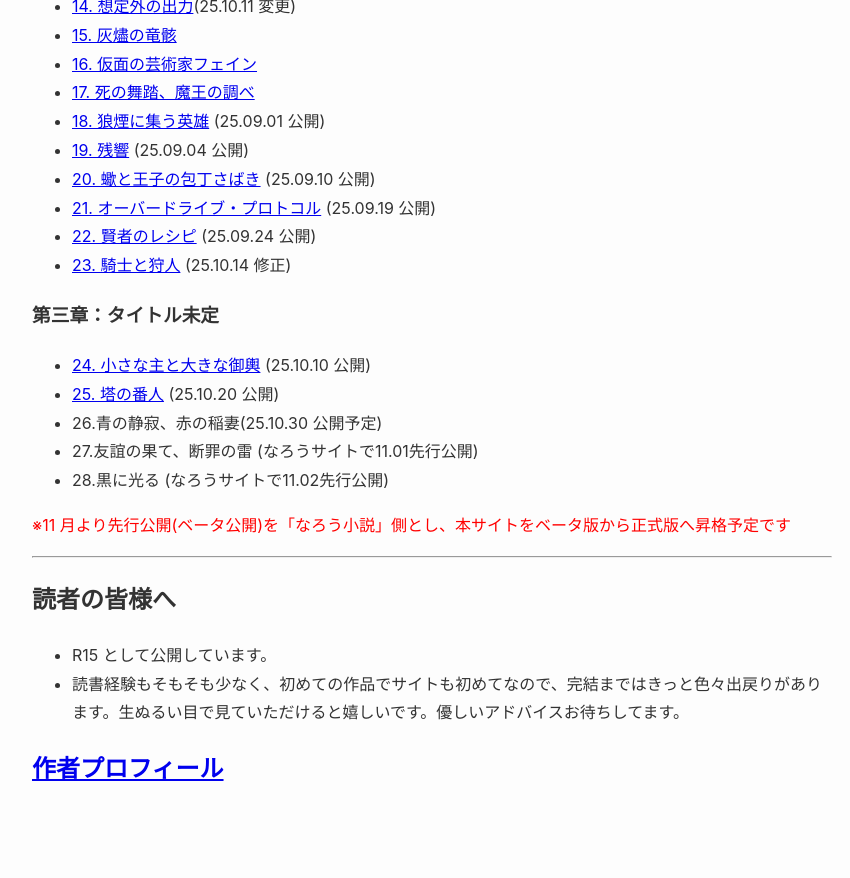
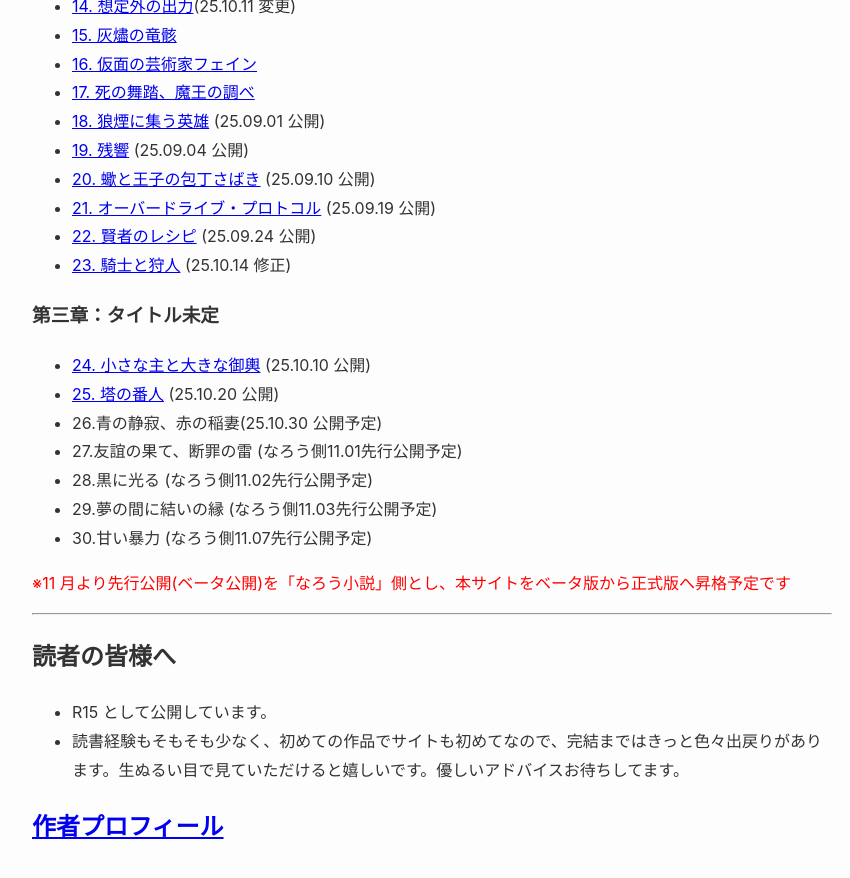
Before and after one commit to MikakoWorld/unison-gate-beta, a Jekyll site: the page built from docs/index.md, in a window 1280 px wide and 900 px high, scrolled down 1533 px. Shown: the top 878 px of the window, without its empty margins (208-1058 px from the left). Built offline with Jekyll 4.4.1, drawn with Linux system fonts in a browser that asks for light colours; our own code applies the rules of GitHub Pages for plain Markdown files; before the commit the page ends 2375 px from its top, so only the background shows below that.

Commit message:
INDEXのみ追加

```diff
--- a/docs/index.md
+++ b/docs/index.md
@@ -56,8 +56,10 @@ layout: default
 - [24. 小さな主と大きな御輿]({{ '/part03/24_小さな主と大きな御輿' | relative_url }}) (25.10.10 公開)
 - [25. 塔の番人]({{ '/part03/25_塔の番人' | relative_url }}) (25.10.20 公開)
 - 26.青の静寂、赤の稲妻(25.10.30 公開予定)
-- 27.友誼の果て、断罪の雷 (なろうサイトで11.01先行公開)
-- 28.黒に光る (なろうサイトで11.02先行公開)
+- 27.友誼の果て、断罪の雷 (なろう側11.01先行公開予定)
+- 28.黒に光る (なろう側11.02先行公開予定)
+- 29.夢の間に結いの縁 (なろう側11.03先行公開予定)
+- 30.甘い暴力 (なろう側11.07先行公開予定)
 
 <span style="color: red;">※11 月より先行公開(ベータ公開)を「なろう小説」側とし、本サイトをベータ版から正式版へ昇格予定です</span>
 
```
